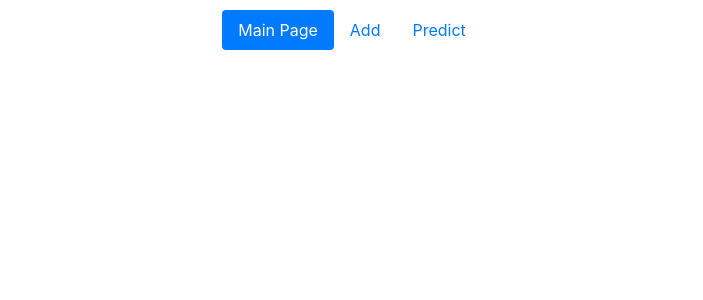
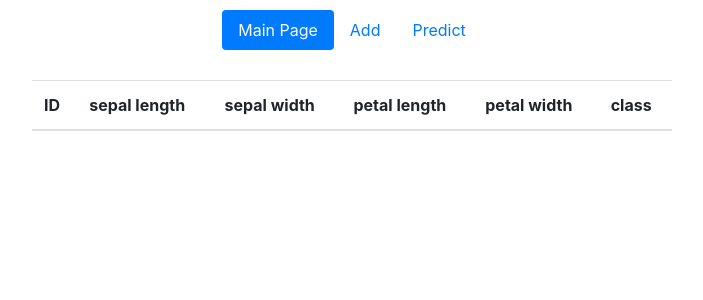
Before and after one commit to BartlomiejCzerwinski/irises-analysis, a Django app: page /irises_analysis in a window 1280 px wide. Shown: the top 300 px of the page, without its empty margins (288-991 px from the left). Run offline with Django 4.2, Linux system fonts and the light colour scheme; lists and menus that the app fills with data are empty.

Commit message:
add main page table

```diff
--- a/analysis/irises_analysis/static/irises_analysis/styles.css
+++ b/analysis/irises_analysis/static/irises_analysis/styles.css
@@ -1,3 +1,10 @@
 .nav {
     padding-top: 10px;
+    padding-bottom: 30px;
 }
+
+.body {
+    width: 50%;
+    margin-right: auto;
+    margin-left: auto;
+}
--- a/analysis/irises_analysis/templates/irises_analysis/index.html
+++ b/analysis/irises_analysis/templates/irises_analysis/index.html
@@ -1 +1,22 @@
 {% extends "irises_analysis/layout.html" %}
+{% load static %}
+
+{% block body %}
+
+<table class="table table-striped">
+    <thead>
+        <tr>
+            <th scope="col">ID</th>
+            <th scope="col">sepal length</th>
+            <th scope="col">sepal width</th>
+            <th scope="col">petal length</th>
+            <th scope="col">petal width</th>
+            <th scope="col">class</th>
+        </tr>
+    </thead>
+    <tbody>
+
+    </tbody>
+
+</table>
+{% endblock %}
--- a/analysis/irises_analysis/templates/irises_analysis/layout.html
+++ b/analysis/irises_analysis/templates/irises_analysis/layout.html
@@ -20,6 +20,9 @@
         <a class="nav-link" href="#">Predict</a>
     </li>
 </ul>
-
+<div class="body">
+    {% block body %}
+    {% endblock %}
+</div>
 </body>
 </html>
```
